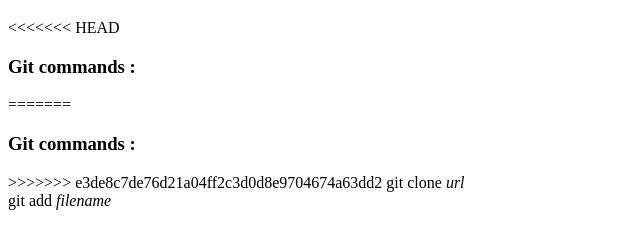
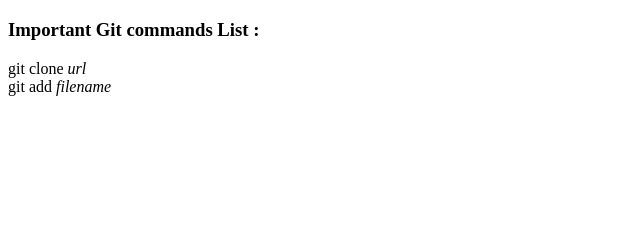
Before and after one commit to Ezzybobo/hello_world, a plain HTML site: page index.html in a window 1280 px wide. Shown: the part 87-336 px from the top of the page, without its empty margins (0-640 px from the left). Drawn offline with Linux system fonts and the light colour scheme.

Commit message:
Update index.html

```diff
--- a/index.html
+++ b/index.html
@@ -7,11 +7,7 @@
 
 <body>
 <h1>Git Tutorial</h1>
-<<<<<<< HEAD
-<h3>Git commands : </h3>
-=======
-<h3>Git commands : </h3>
->>>>>>> e3de8c7de76d21a04ff2c3d0d8e9704674a63dd2
+<h3>Important Git commands List : </h3>
 git clone <i>url</i>
 <br>
 git add <i>filename</i>
```
